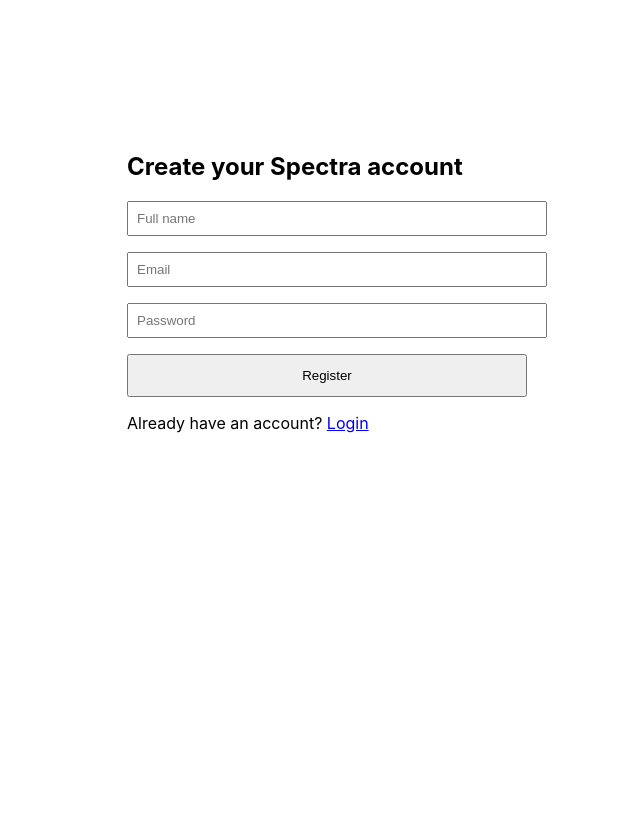
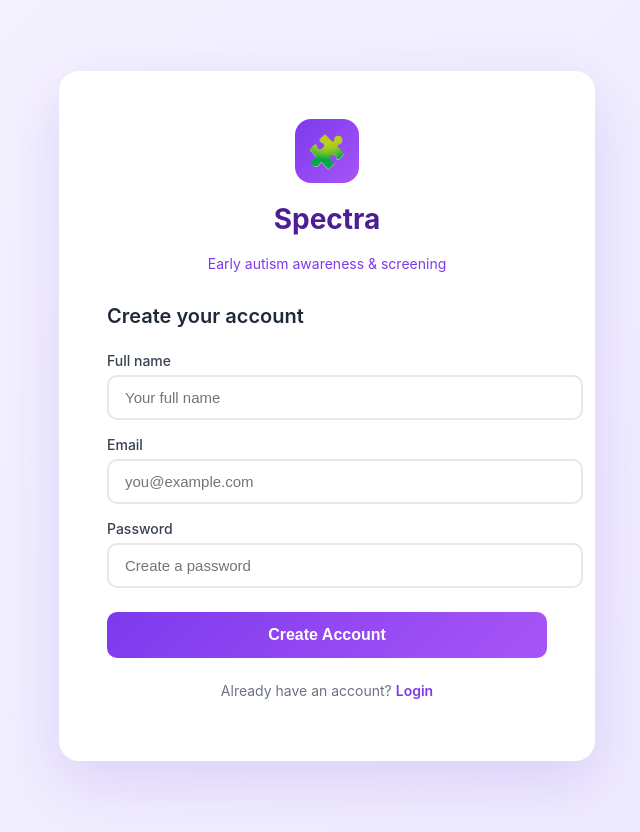
Before and after one commit to Ana-m7/Spectra, a React (Create React App) app in the folder client/: page /register in a window 1280 px wide. Shown: the whole page, without its empty margins (313-953 px from the left). Before the commit the page ends 800 px from the top, so only its background shows below. Built offline with nearby package versions, Linux system fonts and the light colour scheme; the HTML template or start-up script is replaced by a standard one.

Commit message:
styled login, register, dashboard

```diff
--- a/client/package.json
+++ b/client/package.json
@@ -38,5 +38,10 @@
       "last 1 firefox version",
       "last 1 safari version"
     ]
+  },
+  "devDependencies": {
+    "autoprefixer": "^10.4.27",
+    "postcss": "^8.5.9",
+    "tailwindcss": "^4.2.2"
   }
 }
--- a/client/src/pages/Dashboard.js
+++ b/client/src/pages/Dashboard.js
@@ -10,11 +10,49 @@
         navigate('/login');
     };
 
+    const cards = [
+        { emoji: '📖', title: 'Awareness Hub', desc: 'Learn what autism is, signs by age, myths vs facts', color: '#f5f3ff', border: '#7c3aed', path: '/awareness' },
+        { emoji: '🔍', title: 'Screening', desc: 'Take the age-gated behavioral screening for your child', color: '#f0fdf4', border: '#16a34a', path: '/screening' },
+        { emoji: '📚', title: 'Behavior Library', desc: 'Search and understand specific behaviors', color: '#fff7ed', border: '#ea580c', path: '/behaviors' },
+        { emoji: '🗺️', title: 'Action Roadmap', desc: 'Get personalized next steps and resources', color: '#fdf4ff', border: '#a21caf', path: '/roadmap' },
+    ];
+
     return (
-        <div style={{ padding: '2rem' }}>
-            <h2>Welcome, {user?.name}</h2>
-            <p>Role: {user?.role}</p>
-            <button onClick={handleLogout}>Logout</button>
+        <div style={{ minHeight: '100vh', background: '#f5f3ff' }}>
+            {/* Navbar */}
+            <nav style={{ background: 'white', padding: '1rem 2rem', display: 'flex', justifyContent: 'space-between', alignItems: 'center', boxShadow: '0 2px 10px rgba(109,40,217,0.1)' }}>
+                <div style={{ display: 'flex', alignItems: 'center', gap: '10px' }}>
+                    <div style={{ width: '40px', height: '40px', background: 'linear-gradient(135deg, #7c3aed, #a855f7)', borderRadius: '10px', display: 'flex', alignItems: 'center', justifyContent: 'center', fontSize: '20px' }}>🧩</div>
+                    <span style={{ fontSize: '20px', fontWeight: '700', color: '#4c1d95' }}>Spectra</span>
+                </div>
+                <div style={{ display: 'flex', alignItems: 'center', gap: '1rem' }}>
+                    <span style={{ color: '#6b7280', fontSize: '14px' }}>Welcome, <strong style={{ color: '#4c1d95' }}>{user?.name}</strong></span>
+                    <button onClick={handleLogout}
+                        style={{ padding: '0.5rem 1.25rem', background: 'transparent', border: '2px solid #7c3aed', color: '#7c3aed', borderRadius: '8px', cursor: 'pointer', fontWeight: '600', fontSize: '14px' }}>
+                        Logout
+                    </button>
+                </div>
+            </nav>
+
+            {/* Hero */}
+            <div style={{ background: 'linear-gradient(135deg, #7c3aed, #a855f7)', padding: '3rem 2rem', textAlign: 'center', color: 'white' }}>
+                <h2 style={{ fontSize: '28px', fontWeight: '700', marginBottom: '0.5rem' }}>Hello, {user?.name} 👋</h2>
+                <p style={{ fontSize: '16px', opacity: '0.9' }}>What would you like to explore today?</p>
+            </div>
+
+            {/* Cards */}
+            <div style={{ maxWidth: '900px', margin: '2rem auto', padding: '0 1.5rem', display: 'grid', gridTemplateColumns: 'repeat(auto-fit, minmax(200px, 1fr))', gap: '1.5rem' }}>
+                {cards.map((card, i) => (
+                    <div key={i} onClick={() => navigate(card.path)}
+                        style={{ background: card.color, border: `2px solid ${card.border}`, borderRadius: '16px', padding: '1.5rem', cursor: 'pointer', transition: 'transform 0.2s', }}
+                        onMouseOver={e => e.currentTarget.style.transform = 'translateY(-4px)'}
+                        onMouseOut={e => e.currentTarget.style.transform = 'translateY(0)'}>
+                        <div style={{ fontSize: '32px', marginBottom: '0.75rem' }}>{card.emoji}</div>
+                        <h3 style={{ fontSize: '16px', fontWeight: '700', color: '#1f2937', marginBottom: '0.5rem' }}>{card.title}</h3>
+                        <p style={{ fontSize: '13px', color: '#6b7280', lineHeight: '1.5' }}>{card.desc}</p>
+                    </div>
+                ))}
+            </div>
         </div>
     );
 };
--- a/client/src/pages/Login.js
+++ b/client/src/pages/Login.js
@@ -6,11 +6,14 @@
 const Login = () => {
     const [form, setForm] = useState({ email: '', password: '' });
     const [error, setError] = useState('');
+    const [loading, setLoading] = useState(false);
     const { login } = useAuth();
     const navigate = useNavigate();
 
     const handleSubmit = async (e) => {
         e.preventDefault();
+        setLoading(true);
+        setError('');
         try {
             const { data } = await loginUser(form);
             login(data.user, data.token);
@@ -18,32 +21,73 @@
         } catch (err) {
             setError('Invalid email or password');
         }
+        setLoading(false);
     };
 
     return (
-        <div style={{ maxWidth: '400px', margin: '100px auto', padding: '2rem' }}>
-            <h2>Login to Spectra</h2>
-            {error && <p style={{ color: 'red' }}>{error}</p>}
+        <div style={{ minHeight: '100vh', background: 'linear-gradient(135deg, #f5f3ff 0%, #ede9fe 100%)', display: 'flex', alignItems: 'center', justifyContent: 'center', padding: '1rem' }}>
+            <div style={{ background: 'white', borderRadius: '20px', padding: '3rem', width: '100%', maxWidth: '440px', boxShadow: '0 20px 60px rgba(109,40,217,0.15)' }}>
+
+                {/* Logo */}
+                <div style={{ textAlign: 'center', marginBottom: '2rem' }}>
+                    <div style={{ width: '64px', height: '64px', background: 'linear-gradient(135deg, #7c3aed, #a855f7)', borderRadius: '16px', display: 'flex', alignItems: 'center', justifyContent: 'center', margin: '0 auto 1rem', fontSize: '32px' }}>
+                        🧩
+                    </div>
+                    <h1 style={{ fontSize: '28px', fontWeight: '700', color: '#4c1d95' }}>Spectra</h1>
+                    <p style={{ color: '#7c3aed', fontSize: '14px', marginTop: '4px' }}>Early autism awareness & screening</p>
+                </div>
+
+                <h2 style={{ fontSize: '20px', fontWeight: '600', color: '#1f2937', marginBottom: '1.5rem' }}>Welcome back</h2>
+
+                {error && (
+                    <div style={{ background: '#fef2f2', border: '1px solid #fecaca', color: '#dc2626', padding: '0.75rem 1rem', borderRadius: '10px', marginBottom: '1rem', fontSize: '14px' }}>
+                        {error}
+                    </div>
+                )}
+
                 <form onSubmit={handleSubmit}>
+                    <div style={{ marginBottom: '1rem' }}>
+                        <label style={{ display: 'block', fontSize: '14px', fontWeight: '500', color: '#374151', marginBottom: '6px' }}>Email</label>
                         <input
                             type="email"
-                    placeholder="Email"
+                            placeholder="you@example.com"
                             value={form.email}
                             onChange={(e) => setForm({ ...form, email: e.target.value })}
-                    style={{ display: 'block', width: '100%', marginBottom: '1rem', padding: '0.5rem' }}
+                            required
+                            style={{ width: '100%', padding: '0.75rem 1rem', border: '2px solid #e5e7eb', borderRadius: '10px', fontSize: '15px', outline: 'none', transition: 'border 0.2s' }}
+                            onFocus={e => e.target.style.border = '2px solid #7c3aed'}
+                            onBlur={e => e.target.style.border = '2px solid #e5e7eb'}
                         />
+                    </div>
+
+                    <div style={{ marginBottom: '1.5rem' }}>
+                        <label style={{ display: 'block', fontSize: '14px', fontWeight: '500', color: '#374151', marginBottom: '6px' }}>Password</label>
                         <input
                             type="password"
-                    placeholder="Password"
+                            placeholder="Enter your password"
                             value={form.password}
                             onChange={(e) => setForm({ ...form, password: e.target.value })}
-                    style={{ display: 'block', width: '100%', marginBottom: '1rem', padding: '0.5rem' }}
+                            required
+                            style={{ width: '100%', padding: '0.75rem 1rem', border: '2px solid #e5e7eb', borderRadius: '10px', fontSize: '15px', outline: 'none' }}
+                            onFocus={e => e.target.style.border = '2px solid #7c3aed'}
+                            onBlur={e => e.target.style.border = '2px solid #e5e7eb'}
                         />
-                <button type="submit" style={{ width: '100%', padding: '0.75rem' }}>
-                    Login
+                    </div>
+
+                    <button
+                        type="submit"
+                        disabled={loading}
+                        style={{ width: '100%', padding: '0.875rem', background: 'linear-gradient(135deg, #7c3aed, #a855f7)', color: 'white', border: 'none', borderRadius: '10px', fontSize: '16px', fontWeight: '600', cursor: 'pointer', transition: 'opacity 0.2s' }}
+                    >
+                        {loading ? 'Logging in...' : 'Login'}
                     </button>
                 </form>
-            <p>Don't have an account? <Link to="/register">Register</Link></p>
+
+                <p style={{ textAlign: 'center', marginTop: '1.5rem', color: '#6b7280', fontSize: '14px' }}>
+                    Don't have an account?{' '}
+                    <Link to="/register" style={{ color: '#7c3aed', fontWeight: '600', textDecoration: 'none' }}>Register</Link>
+                </p>
+            </div>
         </div>
     );
 };
--- a/client/src/pages/Register.js
+++ b/client/src/pages/Register.js
@@ -4,53 +4,87 @@
 import { useAuth } from '../context/AuthContext';
 
 const Register = () => {
-    const [form, setForm] = useState({ name: '', email: '', password: '' });
+    const [form, setForm] = useState({ name: '', email: '', password: '', childName: '', childDOB: '' });
     const [error, setError] = useState('');
+    const [loading, setLoading] = useState(false);
     const { login } = useAuth();
     const navigate = useNavigate();
 
     const handleSubmit = async (e) => {
         e.preventDefault();
+        setLoading(true);
+        setError('');
         try {
-            const { data } = await registerUser(form);
+            const { data } = await registerUser({ name: form.name, email: form.email, password: form.password });
             login(data.user, data.token);
             navigate('/dashboard');
         } catch (err) {
             setError('Registration failed. Email may already exist.');
         }
+        setLoading(false);
     };
 
+    const inputStyle = { width: '100%', padding: '0.75rem 1rem', border: '2px solid #e5e7eb', borderRadius: '10px', fontSize: '15px', outline: 'none', marginBottom: '1rem' };
+    const labelStyle = { display: 'block', fontSize: '14px', fontWeight: '500', color: '#374151', marginBottom: '6px' };
+
     return (
-        <div style={{ maxWidth: '400px', margin: '100px auto', padding: '2rem' }}>
-            <h2>Create your Spectra account</h2>
-            {error && <p style={{ color: 'red' }}>{error}</p>}
+        <div style={{ minHeight: '100vh', background: 'linear-gradient(135deg, #f5f3ff 0%, #ede9fe 100%)', display: 'flex', alignItems: 'center', justifyContent: 'center', padding: '1rem' }}>
+            <div style={{ background: 'white', borderRadius: '20px', padding: '3rem', width: '100%', maxWidth: '440px', boxShadow: '0 20px 60px rgba(109,40,217,0.15)' }}>
+
+                {/* Logo */}
+                <div style={{ textAlign: 'center', marginBottom: '2rem' }}>
+                    <div style={{ width: '64px', height: '64px', background: 'linear-gradient(135deg, #7c3aed, #a855f7)', borderRadius: '16px', display: 'flex', alignItems: 'center', justifyContent: 'center', margin: '0 auto 1rem', fontSize: '32px' }}>
+                        🧩
+                    </div>
+                    <h1 style={{ fontSize: '28px', fontWeight: '700', color: '#4c1d95' }}>Spectra</h1>
+                    <p style={{ color: '#7c3aed', fontSize: '14px', marginTop: '4px' }}>Early autism awareness & screening</p>
+                </div>
+
+                <h2 style={{ fontSize: '20px', fontWeight: '600', color: '#1f2937', marginBottom: '1.5rem' }}>Create your account</h2>
+
+                {error && (
+                    <div style={{ background: '#fef2f2', border: '1px solid #fecaca', color: '#dc2626', padding: '0.75rem 1rem', borderRadius: '10px', marginBottom: '1rem', fontSize: '14px' }}>
+                        {error}
+                    </div>
+                )}
+
                 <form onSubmit={handleSubmit}>
-                <input
-                    type="text"
-                    placeholder="Full name"
-                    value={form.name}
+                    <div>
+                        <label style={labelStyle}>Full name</label>
+                        <input type="text" placeholder="Your full name" value={form.name}
                             onChange={(e) => setForm({ ...form, name: e.target.value })}
-                    style={{ display: 'block', width: '100%', marginBottom: '1rem', padding: '0.5rem' }}
-                />
-                <input
-                    type="email"
-                    placeholder="Email"
-                    value={form.email}
+                            required style={inputStyle}
+                            onFocus={e => e.target.style.border = '2px solid #7c3aed'}
+                            onBlur={e => e.target.style.border = '2px solid #e5e7eb'} />
+                    </div>
+                    <div>
+                        <label style={labelStyle}>Email</label>
+                        <input type="email" placeholder="you@example.com" value={form.email}
                             onChange={(e) => setForm({ ...form, email: e.target.value })}
-                    style={{ display: 'block', width: '100%', marginBottom: '1rem', padding: '0.5rem' }}
-                />
-                <input
-                    type="password"
-                    placeholder="Password"
-                    value={form.password}
+                            required style={inputStyle}
+                            onFocus={e => e.target.style.border = '2px solid #7c3aed'}
+                            onBlur={e => e.target.style.border = '2px solid #e5e7eb'} />
+                    </div>
+                    <div>
+                        <label style={labelStyle}>Password</label>
+                        <input type="password" placeholder="Create a password" value={form.password}
                             onChange={(e) => setForm({ ...form, password: e.target.value })}
-                    style={{ display: 'block', width: '100%', marginBottom: '1rem', padding: '0.5rem' }}
-                />
-                <button type="submit" style={{ width: '100%', padding: '0.75rem' }}>
-                    Register
+                            required style={inputStyle}
+                            onFocus={e => e.target.style.border = '2px solid #7c3aed'}
+                            onBlur={e => e.target.style.border = '2px solid #e5e7eb'} />
+                    </div>
+
+                    <button type="submit" disabled={loading}
+                        style={{ width: '100%', padding: '0.875rem', background: 'linear-gradient(135deg, #7c3aed, #a855f7)', color: 'white', border: 'none', borderRadius: '10px', fontSize: '16px', fontWeight: '600', cursor: 'pointer', marginTop: '0.5rem' }}>
+                        {loading ? 'Creating account...' : 'Create Account'}
                     </button>
                 </form>
-            <p>Already have an account? <Link to="/login">Login</Link></p>
+
+                <p style={{ textAlign: 'center', marginTop: '1.5rem', color: '#6b7280', fontSize: '14px' }}>
+                    Already have an account?{' '}
+                    <Link to="/login" style={{ color: '#7c3aed', fontWeight: '600', textDecoration: 'none' }}>Login</Link>
+                </p>
+            </div>
         </div>
     );
 };
```
Also changed, not shown: 1 other file (tests, documents, lock files or other folders). Lines whose indentation alone changed are shown as unchanged.
